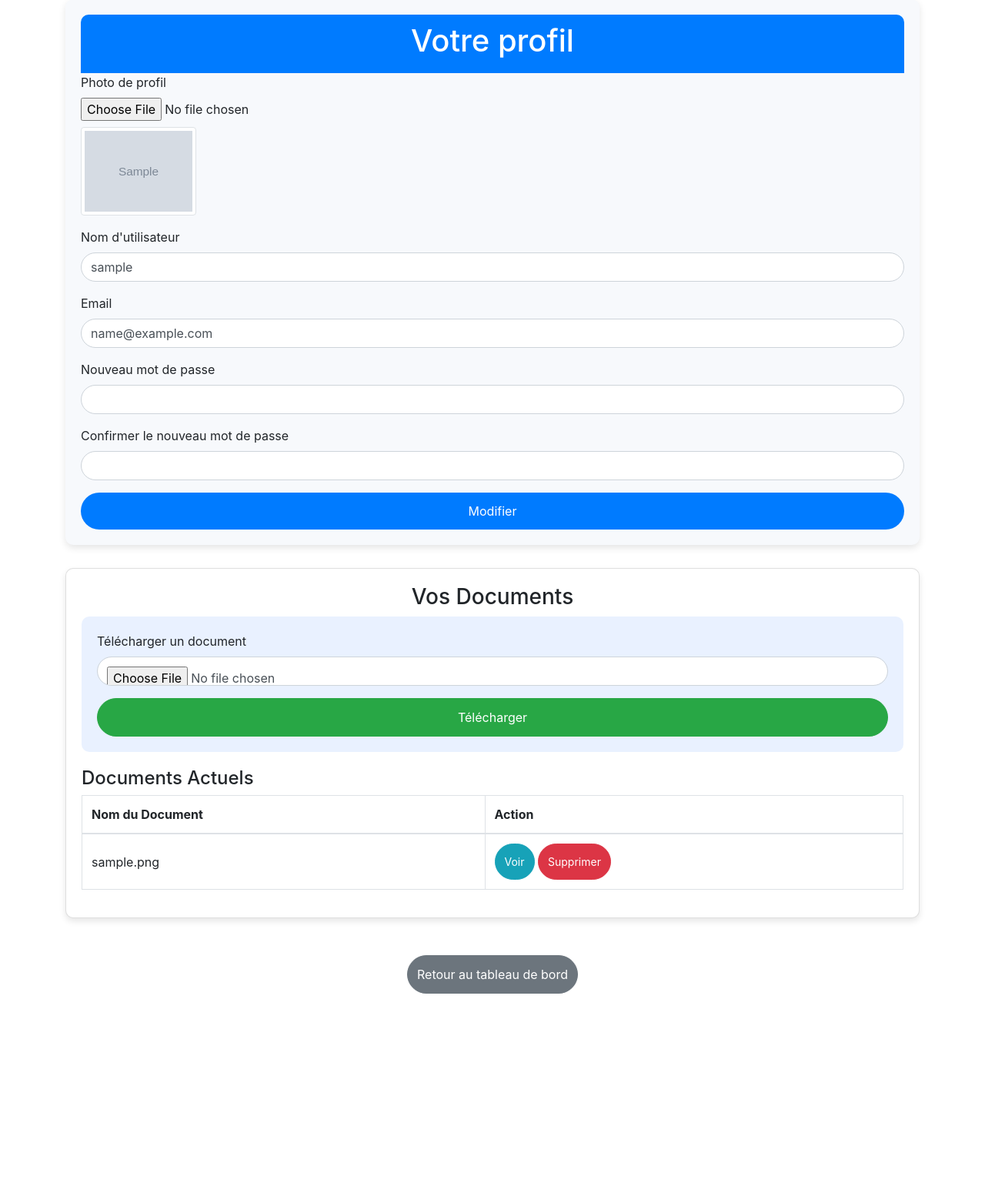
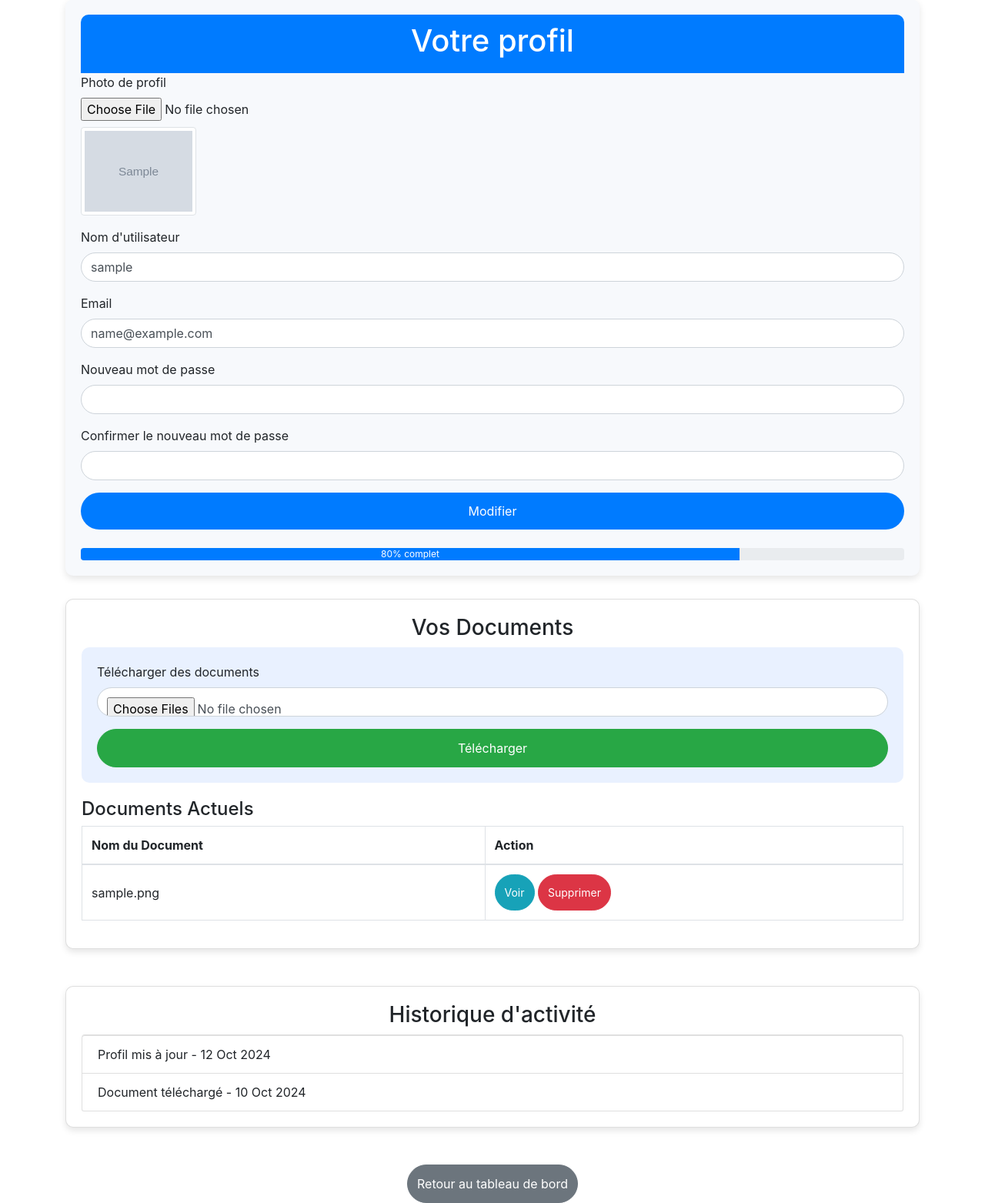
Before and after one commit to eloisarrazin84/eventsapps, a PHP site: page /profile.php in a window 1280 px wide. Shown: the part 49-1612 px from the top of the page at 77% size. Before the commit the page ends 1340 px from the top, so only its background shows below. Run offline with PHP 8.4, Linux system fonts and the light colour scheme; the visitor is signed in with stand-in values (Sample User, id 1); tables that the repository leaves empty or names only in its code hold one stand-in row (values such as "Sample post"); grey boxes marked "Sample" are stand-in pictures; some libraries are stand-ins or nearby versions.

Commit message:
Update profile.php

```diff
--- a/profile.php
+++ b/profile.php
@@ -158,6 +158,9 @@ try {
                 <input type="password" class="form-control" id="confirm_password" name="confirm_password">
             </div>
             <button type="submit" class="btn btn-primary btn-block">Modifier</button>
+            <div class="progress mt-4">
+    <div class="progress-bar" role="progressbar" style="width: 80%;" aria-valuenow="80" aria-valuemin="0" aria-valuemax="100">80% complet</div>
+</div>
         </form>
     </div>
 
@@ -165,14 +168,14 @@ try {
     <div class="card">
         <h3 class="text-center">Vos Documents</h3>
         <div class="document-upload">
-            <form method="POST" enctype="multipart/form-data">
-                <div class="form-group">
-                    <label for="document">Télécharger un document</label>
-                    <input type="file" class="form-control" id="document" name="document">
-                </div>
-                <button type="submit" class="btn btn-success btn-block">Télécharger</button>
-            </form>
+    <form method="POST" enctype="multipart/form-data">
+        <div class="form-group">
+            <label for="documents">Télécharger des documents</label>
+            <input type="file" class="form-control" id="documents" name="documents[]" multiple>
         </div>
+        <button type="submit" class="btn btn-success btn-block">Télécharger</button>
+    </form>
+</div>
 
         <!-- Liste des documents -->
         <h4>Documents Actuels</h4>
@@ -196,6 +199,15 @@ try {
             </tbody>
         </table>
     </div>
+    <div class="card mt-5">
+    <h3 class="text-center">Historique d'activité</h3>
+    <ul class="list-group">
+        <!-- Example activities (these should be fetched dynamically) -->
+        <li class="list-group-item">Profil mis à jour - 12 Oct 2024</li>
+        <li class="list-group-item">Document téléchargé - 10 Oct 2024</li>
+    </ul>
+</div>
+
 
     <!-- Bouton de retour au tableau de bord en fin de page -->
     <div class="mt-5 text-center">
```
